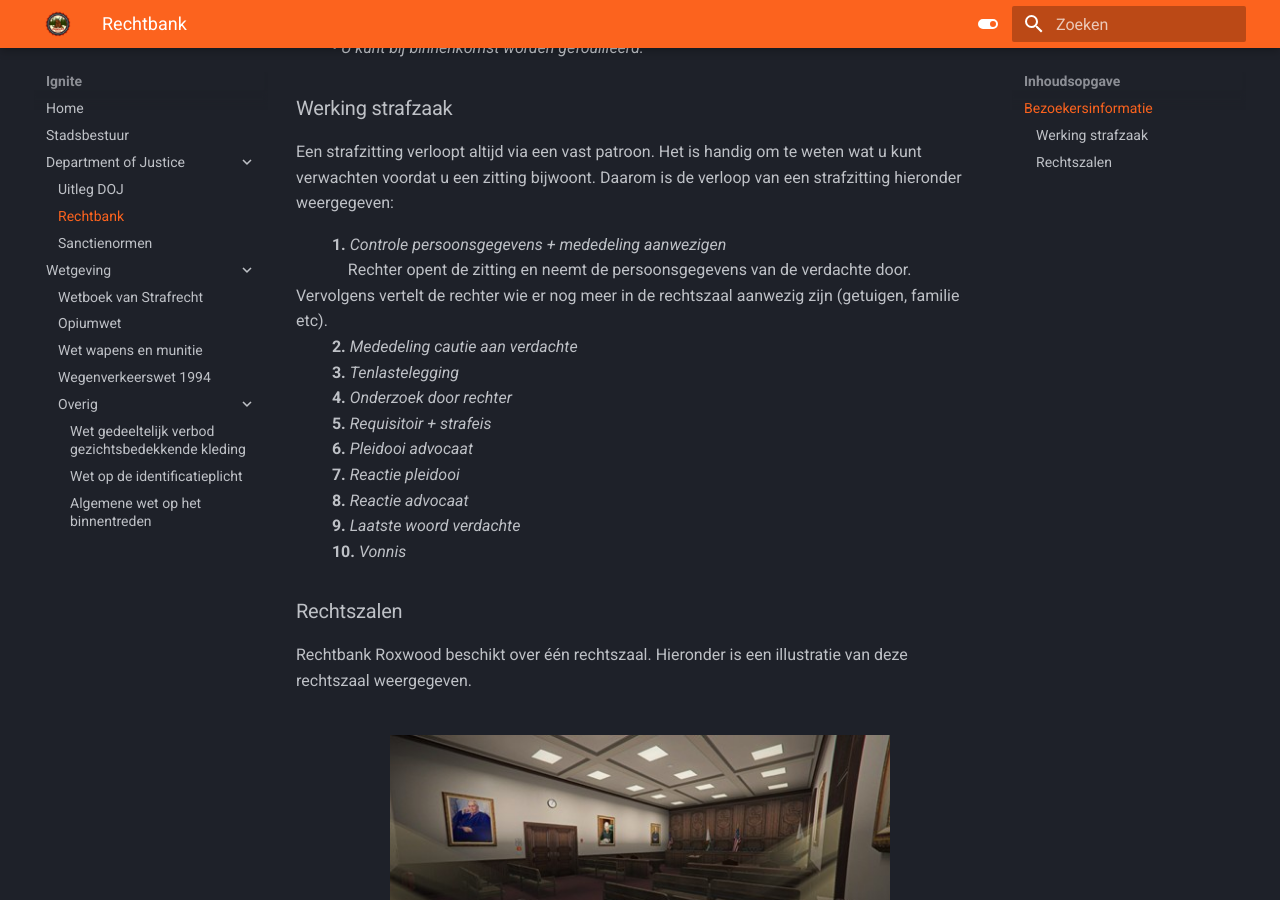
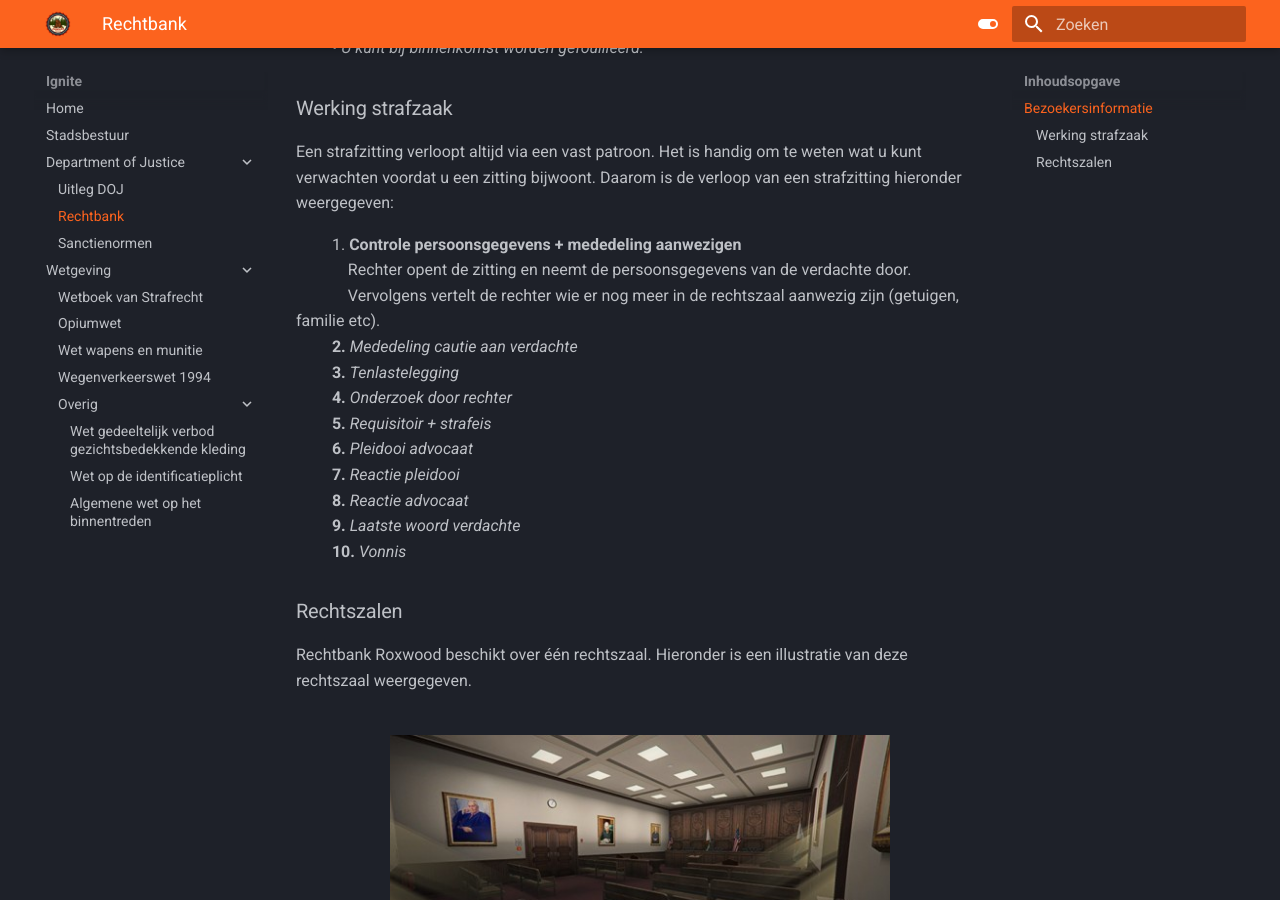
Before and after one commit to NLDenny/wetboek, an MkDocs documentation site: the page built from docs/rechtbank.md, in a window 1280 px wide and 900 px high, scrolled down 584 px. Built offline with MkDocs 1.6.1 and Material for MkDocs 9.7.7, drawn with Linux system fonts in a browser that asks for light colours.

```diff
--- a/docs/rechtbank.md
+++ b/docs/rechtbank.md
@@ -20,8 +20,9 @@ __Overige informatie__
 Een strafzitting verloopt altijd via een vast patroon. Het is handig om te weten wat u kunt verwachten voordat u een zitting bijwoont.
 Daarom is de verloop van een strafzitting hieronder weergegeven:
 
-&ensp; &nbsp; &nbsp; &nbsp; __1.__ _Controle persoonsgegevens + mededeling aanwezigen_ <br />
-&ensp; &nbsp; &nbsp; &nbsp; &nbsp; &nbsp; Rechter opent de zitting en neemt de persoonsgegevens van de verdachte door. Vervolgens vertelt de rechter wie er nog meer in de rechtszaal aanwezig zijn (getuigen, familie etc).
+&ensp; &nbsp; &nbsp; &nbsp; 1. __Controle persoonsgegevens + mededeling aanwezigen__ <br />
+&ensp; &nbsp; &nbsp; &nbsp; &nbsp; &nbsp; Rechter opent de zitting en neemt de persoonsgegevens van de verdachte door. <br>
+&ensp; &nbsp; &nbsp; &nbsp; &nbsp; &nbsp; Vervolgens vertelt de rechter wie er nog meer in de rechtszaal aanwezig zijn (getuigen, familie etc).
 &ensp; &nbsp; &nbsp; &nbsp; __2.__ _Mededeling cautie aan verdachte_ <br />
 &ensp; &nbsp; &nbsp; &nbsp; __3.__ _Tenlastelegging_ <br />
 &ensp; &nbsp; &nbsp; &nbsp; __4.__ _Onderzoek door rechter_ <br />
```
